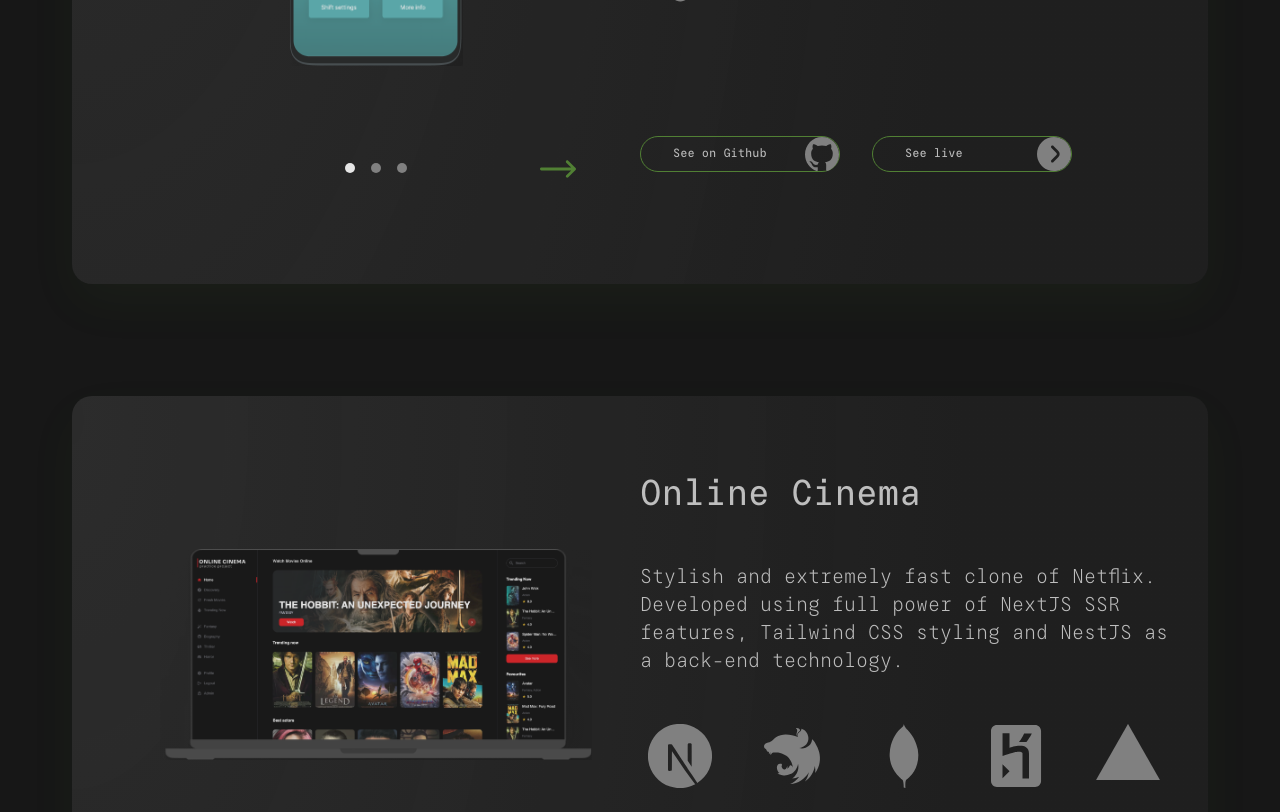
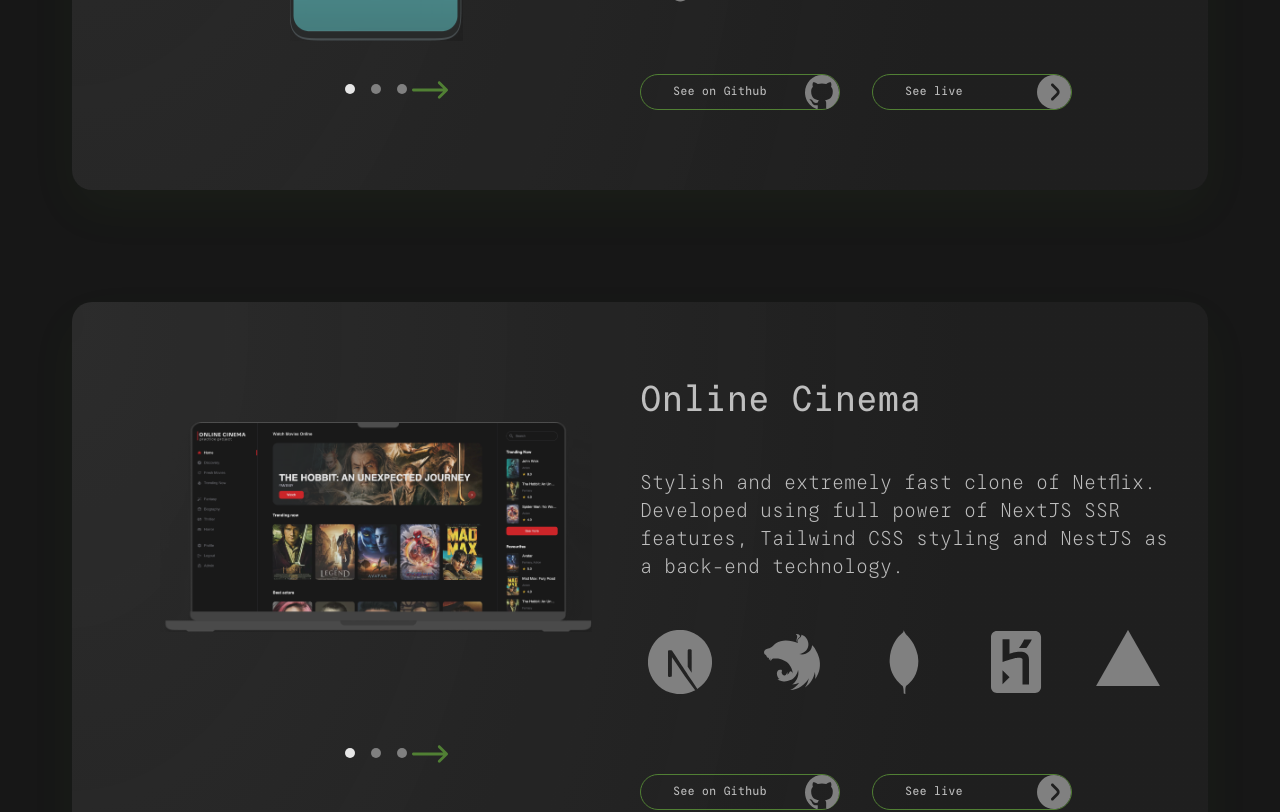
Before and after one commit to ArthurBosch/portfolio, a Next.js app: page / in a window 1280 px wide. Shown: the part 1420-2232 px from the top of the page. Built offline with nearby package versions, Linux system fonts and the light colour scheme.

Commit message:
about, adaptive, mockup

```diff
--- a/app/components/screens/About/About.module.scss
+++ b/app/components/screens/About/About.module.scss
@@ -10,8 +10,8 @@
 
     -webkit-text-stroke: 1px #cdcdcd;
 
-    @media (max-width: 599px) {
-      @apply text-5xl ml-8;
+    @media (max-width: 479px) {
+      @apply text-6xl ml-8;
     }
   }
 }
@@ -136,8 +136,8 @@
 
   h5 {
     @apply text-white text-sm font-light mt-8;
-    @media (max-width: 519px) {
-      @apply text-sm;
+    @media (max-width: 479px) {
+      @apply text-sm mt-2;
     }
   }
 }
--- a/app/components/screens/CV/CVSection.module.scss
+++ b/app/components/screens/CV/CVSection.module.scss
@@ -12,6 +12,10 @@
   h1 {
     @apply text-9xl font-bold;
     color: #1e1e1e;
+  }
+
+  @media (max-width: 479px) {
+    @apply flex-col;
   }
 
   @media (max-width: 900px) {
--- a/app/components/screens/Stack/StackSlider.tsx
+++ b/app/components/screens/Stack/StackSlider.tsx
@@ -86,7 +86,7 @@
             </div>
             <div className={styles.cardItem}>
               <Image
-                src={"/icons/tailwind-light.svg"}
+                src={"/icons/Tailwind-light.svg"}
                 alt="tech icon - React"
                 width={100}
                 height={100}
@@ -127,7 +127,7 @@
             </div>
             <div className={styles.cardItem}>
               <Image
-                src={"/icons/mongo-light.svg"}
+                src={"/icons/Mongo-light.svg"}
                 alt="tech icon - React"
                 width={100}
                 height={100}
@@ -154,7 +154,6 @@
             </div>
           </div>
         </div>
-
         <div className={styles.sliderItem}>
           <div className={styles.card}>
             <h3>Tools</h3>
--- a/app/components/ui/Section/SectionBody/DescriptionSide/Buttons/ProjectButtons.module.scss
+++ b/app/components/ui/Section/SectionBody/DescriptionSide/Buttons/ProjectButtons.module.scss
@@ -1,12 +1,8 @@
 .buttonsContainer {
-  @apply flex flex-row absolute bottom-8;
+  @apply flex flex-row mt-12;
 
-  @media (max-width: 1000px) {
-    @apply -bottom-4;
-  }
-
-  @media (max-width: 419px) {
-    @apply flex-wrap;
+  @media (max-width: 479px) {
+    @apply block;
   }
 }
 
@@ -34,7 +30,7 @@
     }
   }
 
-  @media (max-width: 419px) {
+  @media (max-width: 479px) {
     @apply w-full;
 
     &:not(:nth-of-type(1)) {
--- a/app/components/ui/Section/SectionBody/DescriptionSide/Text/ProjectText.module.scss
+++ b/app/components/ui/Section/SectionBody/DescriptionSide/Text/ProjectText.module.scss
@@ -9,8 +9,7 @@
     @apply text-lightGray text-xl font-light mt-12;
 
     @media (max-width: 519px) {
-      @apply text-lightGray;
-      line-height: 2rem;
+      @apply text-lightGray text-sm;
     }
   }
 }
--- a/app/components/ui/Section/SectionBody/PictureSide/Mockup.module.scss
+++ b/app/components/ui/Section/SectionBody/PictureSide/Mockup.module.scss
@@ -1,27 +1,33 @@
 .mockup {
-  @apply flex relative flex-col justify-around items-center w-1/2;
-
-  height: 550px;
+  @apply flex relative flex-col justify-around items-center w-1/2 overflow-hidden;
 
   @media (max-width: 900px) {
     @apply w-full;
-    height: 400px;
   }
 
-  @media (max-width: 419) {
-    @apply w-full;
-    height: 200px;
-  }
+  .sliderWrapper {
+    width: 100vw;
 
-  .imgContainer {
-    img .vertical {
-      width: 173px;
-      height: 383px;
-    }
+    .sliderContainer {
+      @apply flex flex-row;
+      width: 300vw;
 
-    img .horizontal {
-      width: 432px;
-      height: 259px;
+      .imgContainer {
+        @apply flex justify-center;
+        width: 100vw;
+
+        .vertical {
+          height: 383px;
+        }
+
+        .horizontal {
+          height: 210px;
+
+          @media (max-width: 529px) {
+            height: auto;
+          }
+        }
+      }
     }
   }
 
@@ -35,7 +41,11 @@
     .arrowContainer {
       @apply absolute w-full;
       .arrowLeft {
-        @apply absolute left-16;
+        @apply absolute left-48;
+
+        @media (max-width: 1279px) {
+          @apply left-32;
+        }
 
         @media (max-width: 1019px) {
           @apply left-5;
@@ -55,7 +65,10 @@
       }
 
       .arrowRight {
-        @apply absolute right-16;
+        @apply absolute right-48;
+        @media (max-width: 1279px) {
+          @apply right-32;
+        }
         @media (max-width: 1019px) {
           @apply right-5;
         }
@@ -75,7 +88,7 @@
     }
 
     .radioContainer {
-      @apply flex flex-row mt-3;
+      @apply flex flex-row mt-3 mb-3;
 
       .radio {
         width: 10px;
--- a/app/components/ui/Section/SectionBody/PictureSide/Mockup.tsx
+++ b/app/components/ui/Section/SectionBody/PictureSide/Mockup.tsx
@@ -13,17 +13,6 @@
 
   useEffect(() => {
     setSrc(mockups[projectnumber].imageSrcs[count]);
-  }, [count]);
-
-  useEffect(() => {
-    if (imageContainer.current !== null) {
-      imageContainer.current.className = cn(styles.fadein, styles.imgContainer);
-    }
-    setTimeout(() => {
-      if (imageContainer.current !== null) {
-        imageContainer.current.className = styles.imgContainer;
-      }
-    }, 500);
   }, [count]);
 
   const handlers = useSwipeable({
@@ -48,23 +37,57 @@
   };
 
   return (
-    <div className={styles.mockup}>
+    <div className={styles.mockup} {...handlers}>
+      <div className={styles.sliderWrapper}>
+        <div
+          className={styles.sliderContainer}
+          style={{
+            transform: `translateX(-${count}00vw)`,
+            transition: "transform 0.5s ease-in-out",
+          }}
+        >
           <div className={styles.imgContainer} ref={imageContainer}>
-        {src && (
             <Image
-            {...handlers}
               className={cn(
                 mockups[projectnumber].isHorizontal
                   ? styles.horizontal
                   : styles.vertical
               )}
-            src={src}
+              src={mockups[projectnumber].imageSrcs[0]}
               height={mockups[projectnumber].isHorizontal ? 259 : 383}
               width={mockups[projectnumber].isHorizontal ? 432 : 173}
               alt="mockup"
             />
+          </div>
+          <div className={styles.imgContainer} ref={imageContainer}>
+            <Image
+              className={cn(
+                mockups[projectnumber].isHorizontal
+                  ? styles.horizontal
+                  : styles.vertical
               )}
+              src={mockups[projectnumber].imageSrcs[1]}
+              height={mockups[projectnumber].isHorizontal ? 259 : 383}
+              width={mockups[projectnumber].isHorizontal ? 432 : 173}
+              alt="mockup"
+            />
           </div>
+          <div className={styles.imgContainer} ref={imageContainer}>
+            <Image
+              className={cn(
+                mockups[projectnumber].isHorizontal
+                  ? styles.horizontal
+                  : styles.vertical
+              )}
+              src={mockups[projectnumber].imageSrcs[2]}
+              height={mockups[projectnumber].isHorizontal ? 259 : 383}
+              width={mockups[projectnumber].isHorizontal ? 432 : 173}
+              alt="mockup"
+            />
+          </div>
+        </div>
+      </div>
+
       <div className={styles.navigationContainer}>
         <div className={styles.radioContainer}>
           {mockups[projectnumber].imageSrcs.map((src) => {
--- a/app/components/ui/Section/SectionBody/SectionBody.module.scss
+++ b/app/components/ui/Section/SectionBody/SectionBody.module.scss
@@ -1,19 +1,18 @@
 .body {
   margin: 7rem 4.5rem;
   padding: 5rem 2.5rem;
-  min-height: 550px;
-  // backdrop-filter: blur(10px);
-  // -webkit-backdrop-filter: blur(10px);
 
+  @apply flex flex-row flex-wrap product-card border-radius;
   @media (max-width: 861px) {
+    @apply flex-col;
     margin: 4.5rem 2rem;
     padding: 2.5rem 1rem;
-    min-height: 1100px;
+    // min-height: 1100px;
   }
 
   @media (max-width: 419px) {
-    min-height: 1300px;
+    @apply flex-col;
+
+    // min-height: 1300px;;
   }
-
-  @apply flex flex-row flex-wrap product-card border-radius;
 }
--- a/app/components/ui/Section/SectionBody/SectionBody.tsx
+++ b/app/components/ui/Section/SectionBody/SectionBody.tsx
@@ -1,7 +1,8 @@
 import { linksObj } from "data/mockups";
+import dynamic from "next/dynamic";
 import { FC } from "react";
 import ProjectDescription from "./DescriptionSide/ProjectDescription";
-import Mockup from "./PictureSide/Mockup";
+
 import styles from "./SectionBody.module.scss";
 
 interface ISectionBody {
@@ -12,6 +13,10 @@
   links: linksObj;
 }
 
+const DynamicMockup = dynamic(() => import("./PictureSide/Mockup"), {
+  ssr: false,
+});
+
 const SectionBody: FC<ISectionBody> = ({
   title,
   projectnumber,
@@ -21,7 +26,7 @@
 }) => {
   return (
     <div className={styles.body}>
-      <Mockup projectnumber={projectnumber} />
+      <DynamicMockup projectnumber={projectnumber} />
       <ProjectDescription
         title={title}
         paragraph={paragraph}
--- a/pages/index.tsx
+++ b/pages/index.tsx
@@ -8,14 +8,11 @@
 import Stack from "@/components/screens/Stack/Stack";
 import About from "@/components/screens/About/About";
 import Links from "@/components/screens/Links/Links";
-import Header from "@/components/ui/Header/Header";
+import dynamic from "next/dynamic";
 
-// const DynamicBackground = dynamic(
-//   () => import("@/components/ui/Background/Background"),
-//   {
-//     ssr: false,
-//   }
-// );
+const DynamicHeader = dynamic(() => import("@/components/ui/Header/Header"), {
+  ssr: false,
+});
 
 export default function Home() {
   const [isLoading, setIsLoading] = useState(true);
@@ -43,9 +40,7 @@
 
       <MenuContextProvider>
         <div className={styles.appContainer}>
-          {/* <MobileMenu /> */}
-          <Header />
-          {/* <DynamicBackground /> */}
+          <DynamicHeader />
           <HomeScreen />
           <Portfolio />
           <Stack />
```
Lines whose indentation alone changed are shown as unchanged.
